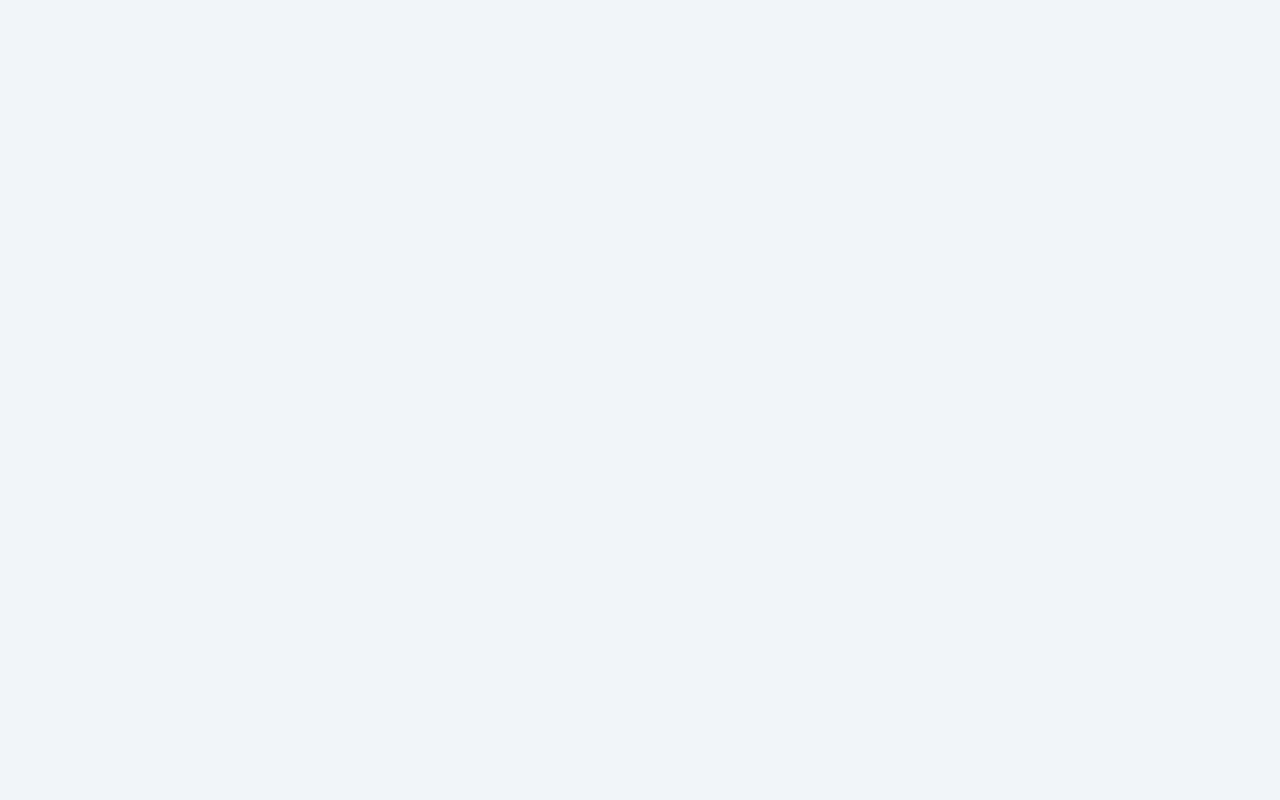
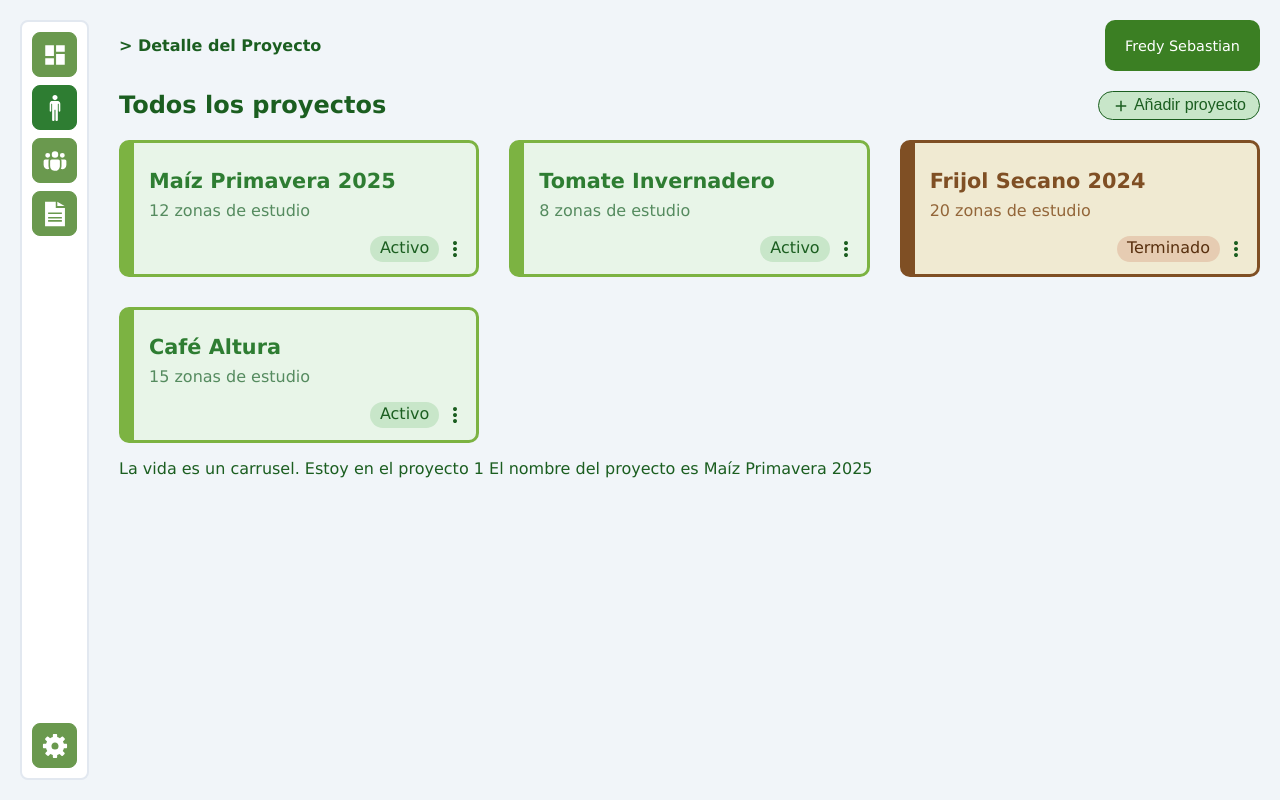
Before and after one commit to jacalvoag/Sylvara, an Angular app: page /my-project/proyecto/1 in a window 1280 px wide. Before the commit this address led to /. Built offline with nearby package versions, Linux system fonts and the light colour scheme.

Commit message:
Rutas hijas del componente de 'Mis proyectos'. Primer avance

```diff
--- a/src/app/features/my-project/my-project.component.css
+++ b/src/app/features/my-project/my-project.component.css
@@ -29,32 +29,7 @@
 
 }
 
-.base-card{
 
-  background-color: #E8F5E8;
-
-  padding: 5px;
-  border: 3px solid #7CB342;
-  border-radius: 10px;
-  border-left: 15px solid #7CB342;
-
-
-  & h3{
-
-    color: #2E7D32;
-    font-size: 1.3rem;
-    margin-bottom: 3px;
-
-  }
-
-  & p {
-
-    color: #558B5F;
-    margin-top: 5px;
-
-  }
-
-}
 
 .base-card--terminated{
 
@@ -94,6 +69,9 @@
 
   text-align: end;
   margin-bottom: 7px;
+  display: flex;
+  justify-content: end;
+  position: relative;
 
 }
 
@@ -127,3 +105,74 @@
   margin: 0px;
 
 }
+
+.button-option{
+  display: flex;
+  align-items: center;
+  justify-content: center;
+  background-color: transparent;
+  outline: none;
+  border: none;
+  border-radius: 50%;
+  padding: 1px 4px;
+
+  & svg{
+    color: #1B5E20;
+  }
+
+  &:hover{
+    background-color: rgba(0, 0, 0, 0.1);
+  }
+}
+
+.options-menu {
+  position: absolute;
+  top: calc(100% + 4px);
+  right: 0;
+  background: #AE0000;
+  border: 1px solid #ddd;
+  border-radius: 8px;
+  box-shadow: 0 4px 12px rgba(0, 0, 0, 0.1);
+  min-width: 140px;
+  z-index: 100;
+  opacity: 0;
+  visibility: hidden;
+  transform: translateY(-8px);
+  transition: all 0.2s ease;
+
+  color: #fff;
+}
+
+.options-menu--open {
+  opacity: 1;
+  visibility: visible;
+  transform: translateY(0);
+}
+
+.menu-item {
+  display: flex;
+  align-items: center;
+  gap: 8px;
+  width: 100%;
+  padding: 10px 14px;
+  background: none;
+  border: none;
+  text-align: left;
+  font-size: 0.9rem;
+  color: #fff;
+  cursor: pointer;
+  border-radius: 6px;
+  transition: background 0.2s;
+
+  &:hover {
+    background: #f5f5f5;
+  }
+}
+
+.menu-item--danger {
+  color: #fff;
+
+  &:hover {
+    background: #cf2828e9;
+  }
+}
--- a/src/app/features/my-project/my-project.component.html
+++ b/src/app/features/my-project/my-project.component.html
@@ -14,58 +14,89 @@
     <div class="loading-container">
       <h4>Cargando los proyectos</h4>
     </div>
+  } @else {
 
-  }@else  {
-
+    <!-- MOSTRAR GRID SOLO SI showGrid === true -->
+    @if (showGrid && textError === '') {
       <div class="projects-grid">
-
-
-    @if (textError === '') {
-        @for (project of projects; track $index) {
-
+        @for (project of projects; track project.id) {
 
           @if (project.status === 'Terminado') {
             <div class="base-card base-card--terminated">
+              <div class="info-container">
+                <a [routerLink]="['proyecto', project.id]" class="project-link">
+                  <h3>{{ project.name }}</h3>
+                </a>
+                <p>{{ project.zones }} zonas de estudio</p>
+              </div>
 
-            <div class="info-container">
-              <h3>{{project.name}}</h3>
-              <p>{{project.zones}} zonas de estudio</p>
+              <div class="badge-container">
+                <span class="badge badge--terminated">{{ project.status }}</span>
 
-            </div>
-            <div class="badge-container">
-              <span class="badge badge--terminated">{{project.status}}</span>
+                <button
+                  class="button-option"
+                  (click)="toggleMenu(project.id)"
+                  [attr.aria-expanded]="openMenuId === project.id">
+                  <svg class="svg-button-option" xmlns="http://www.w3.org/2000/svg" height="24px" viewBox="0 -960 960 960" width="24px" fill="currentColor">
+                    <path d="M480-160q-33 0-56.5-23.5T400-240q0-33 23.5-56.5T480-320q33 0 56.5 23.5T560-240q0 33-23.5 56.5T480-160Zm0-240q-33 0-56.5-23.5T400-480q0-33 23.5-56.5T480-560q33 0 56.5 23.5T560-480q0 33-23.5 56.5T480-400Zm0-240q-33 0-56.5-23.5T400-720q0-33 23.5-56.5T480-800q33 0 56.5 23.5T560-720q0 33-23.5 56.5T480-640Z"/>
+                  </svg>
+                </button>
+
+                <div
+                  class="options-menu"
+                  [class.options-menu--open]="openMenuId === project.id">
+                  <button class="menu-item menu-item--danger">
+                    <svg xmlns="http://www.w3.org/2000/svg" height="18px" viewBox="0 -960 960 960" width="18px" fill="currentColor">
+                      <path d="m376-300 104-104 104 104 56-56-104-104 104-104-56-56-104 104-104-104-56 56 104 104-104 104 56 56Zm-96 180q-33 0-56.5-23.5T200-200v-520h-40v-80h160v-40h240v40h160v80h-40v520q0 33-23.5 56.5T680-120H280Zm400-600H280v520h400v-520Z"/>
+                    </svg>
+                    Eliminar
+                  </button>
                 </div>
               </div>
-        }@else {
+            </div>
+          } @else {
             <div class="base-card">
+              <div class="info-container">
+                <a [routerLink]="['proyecto', project.id]" class="project-link">
+                  <h3>{{ project.name }}</h3>
+                </a>
+                <p>{{ project.zones }} zonas de estudio</p>
+              </div>
 
-              <div class="info-container">
-                <h3>{{project.name}}</h3>
-                <p>{{project.zones}} zonas de estudio</p>
+              <div class="badge-container">
+                <span class="badge">{{ project.status }}</span>
 
+                <button
+                  class="button-option"
+                  (click)="toggleMenu(project.id)"
+                  [attr.aria-expanded]="openMenuId === project.id">
+                  <svg class="svg-button-option" xmlns="http://www.w3.org/2000/svg" height="24px" viewBox="0 -960 960 960" width="24px" fill="currentColor">
+                    <path d="M480-160q-33 0-56.5-23.5T400-240q0-33 23.5-56.5T480-320q33 0 56.5 23.5T560-240q0 33-23.5 56.5T480-160Zm0-240q-33 0-56.5-23.5T400-480q0-33 23.5-56.5T480-560q33 0 56.5 23.5T560-480q0 33-23.5 56.5T480-400Zm0-240q-33 0-56.5-23.5T400-720q0-33 23.5-56.5T480-800q33 0 56.5 23.5T560-720q0 33-23.5 56.5T480-640Z"/>
+                  </svg>
+                </button>
+
+                <div
+                  class="options-menu"
+                  [class.options-menu--open]="openMenuId === project.id">
+                  <button class="menu-item menu-item--danger">
+                    <svg xmlns="http://www.w3.org/2000/svg" height="18px" viewBox="0 -960 960 960" width="18px" fill="currentColor">
+                      <path d="m376-300 104-104 104 104 56-56-104-104 104-104-56-56-104 104-104-104-56 56 104 104-104 104 56 56Zm-96 180q-33 0-56.5-23.5T200-200v-520h-40v-80h160v-40h240v40h160v80h-40v520q0 33-23.5 56.5T680-120H280Zm400-600H280v520h400v-520Z"/>
+                    </svg>
+                    Eliminar
+                  </button>
                 </div>
-              <div class="badge-container">
-                <span class="badge">{{project.status}}</span>
               </div>
             </div>
           }
 
+        } @empty {
+          <p>No hay nada skibidiCausa</p>
+        }
+      </div>
     }
 
-      @empty {
-        <p>No hay nada skibidiCausa</p>
-      }
-    }@else {
-      <p>Hubo un error</p>
-    }
-
-
-  </div>
-
+    <!-- SIEMPRE MOSTRAR EL DETALLE (si existe) -->
+    <router-outlet></router-outlet>
 
   }
-
-
-  <!-- Aquí se renderiza el detalle -->
-  <router-outlet></router-outlet>
 </div>
--- a/src/app/features/my-project/my-project.component.ts
+++ b/src/app/features/my-project/my-project.component.ts
@@ -1,14 +1,16 @@
-// src/app/features/my-project/my-project.component.ts
+// my-project.component.ts
 import { Component, OnInit } from '@angular/core';
 import { Project } from '../../core/models/project.model';
 import { ProjectService } from '../../core/services/project.service';
-import { RouterOutlet } from '@angular/router';
+import { RouterOutlet, RouterLinkWithHref, Router, NavigationEnd, ActivatedRoute } from '@angular/router';
 import { CommonModule } from '@angular/common';
+import { HostListener } from '@angular/core';
+import { filter } from 'rxjs';
 
 @Component({
   selector: 'app-my-project',
   standalone: true,
-  imports: [CommonModule, RouterOutlet],
+  imports: [CommonModule, RouterOutlet, RouterLinkWithHref],
   templateUrl: './my-project.component.html',
   styleUrls: ['./my-project.component.css']
 })
@@ -16,11 +18,18 @@ export class MyProjectComponent implements OnInit {
   projects: Project[] = [];
   loading = true;
   textError: string = '';
+  openMenuId: number | null = null;
+  showGrid = true; // ← NUEVO
 
-  constructor(private projectService: ProjectService) {}
+  constructor(
+    private projectService: ProjectService,
+    private router: Router,        // ← NUEVO
+    private route: ActivatedRoute  // ← NUEVO
+  ) {}
 
   ngOnInit(): void {
     this.loadProjects();
+    this.setupRouteListener(); // ← NUEVO
   }
 
   loadProjects(): void {
@@ -28,13 +37,33 @@ export class MyProjectComponent implements OnInit {
       next: (data) => {
         this.projects = data;
         this.loading = false;
-
       },
       error: (err) => {
         console.error('Error cargando proyectos', err);
         this.loading = false;
-        this.textError = 'Los datos no se cargaron'
+        this.textError = 'Los datos no se cargaron';
       }
     });
   }
+
+  toggleMenu(id: number): void {
+    this.openMenuId = this.openMenuId === id ? null : id;
+  }
+
+  @HostListener('document:click', ['$event'])
+  onDocumentClick(event: MouseEvent): void {
+    const target = event.target as HTMLElement;
+    if (!target.closest('.button-option')) {
+      this.openMenuId = null;
+    }
+  }
+
+  // ← NUEVO: Detecta si hay ruta hija activa
+  private setupRouteListener(): void {
+    this.router.events
+      .pipe(filter(event => event instanceof NavigationEnd))
+      .subscribe(() => {
+        this.showGrid = !this.route.firstChild;
+      });
+  }
 }
--- /dev/null
+++ b/src/app/features/my-project/project-detail.component/project-detail.component.html
@@ -0,0 +1 @@
+<p>La vida es un carrusel. Estoy en el proyecto {{projectId}} El nombre del proyecto es {{info?.name}} </p>
--- /dev/null
+++ b/src/app/features/my-project/project-detail.component/project-detail.component.ts
@@ -0,0 +1,60 @@
+import { Component } from '@angular/core';
+import { ActivatedRoute } from '@angular/router';
+import { Subscription } from 'rxjs';
+import { Router } from '@angular/router';
+import { Project } from '../../../core/models/project.model';
+import { ProjectService } from '../../../core/services/project.service';
+
+@Component({
+  selector: 'app-project-detail.component',
+  imports: [],
+  templateUrl: './project-detail.component.html',
+  styleUrl: './project-detail.component.css',
+})
+export class ProjectDetailComponent {
+
+  projectId: number | null = null;
+  private paramSub!: Subscription;
+  info: Project | null = null;
+
+  constructor(
+    private route: ActivatedRoute,
+    private router: Router,
+    private projectService: ProjectService,
+  ) {}
+
+  ngOnInit(): void {
+    // ESCUCHA CAMBIOS EN LOS PARÁMETROS
+    this.paramSub = this.route.paramMap.subscribe(params => {
+      this.projectId = +params.get('id')! || null;
+      console.log('Proyecto actual:', this.projectId);
+
+    });
+    this.loadInfo()
+
+
+
+  }
+
+  loadInfo(): void{
+      this.projectService.getProjectById(this.projectId!).subscribe({
+        next: (data) =>{
+          this.info = data!;
+      },
+      error: (err) =>{
+        console.log('gg')
+      }
+    }
+
+    )
+
+  }
+
+  goBack(): void {
+    this.router.navigate(['../'], { relativeTo: this.route });
+  }
+
+  ngOnDestroy(): void {
+    this.paramSub.unsubscribe(); // Evita memory leak
+  }
+}
--- a/src/styles.css
+++ b/src/styles.css
@@ -132,3 +132,36 @@ app-root {
     flex-direction: column;
     gap: 20px;
 }
+
+.base-card{
+
+    background-color: #E8F5E8;
+
+    padding: 5px;
+    border: 3px solid #7CB342;
+    border-radius: 10px;
+    border-left: 15px solid #7CB342;
+    position: relative;
+
+
+    & h3{
+
+        color: #2E7D32;
+        font-size: 1.3rem;
+        margin-bottom: 3px;
+
+    }
+
+    & p {
+
+        color: #558B5F;
+        margin-top: 5px;
+
+    }
+
+    & a{
+
+        text-decoration: none;
+    }
+
+}
```
Also changed, not shown: src/app/app.routes.ts (+15 -3 lines), src/app/features/my-project/project-detail.component/project-detail.component.css (added), 1 other file (tests, documents, lock files or other folders). Lines whose indentation alone changed are shown as unchanged.
